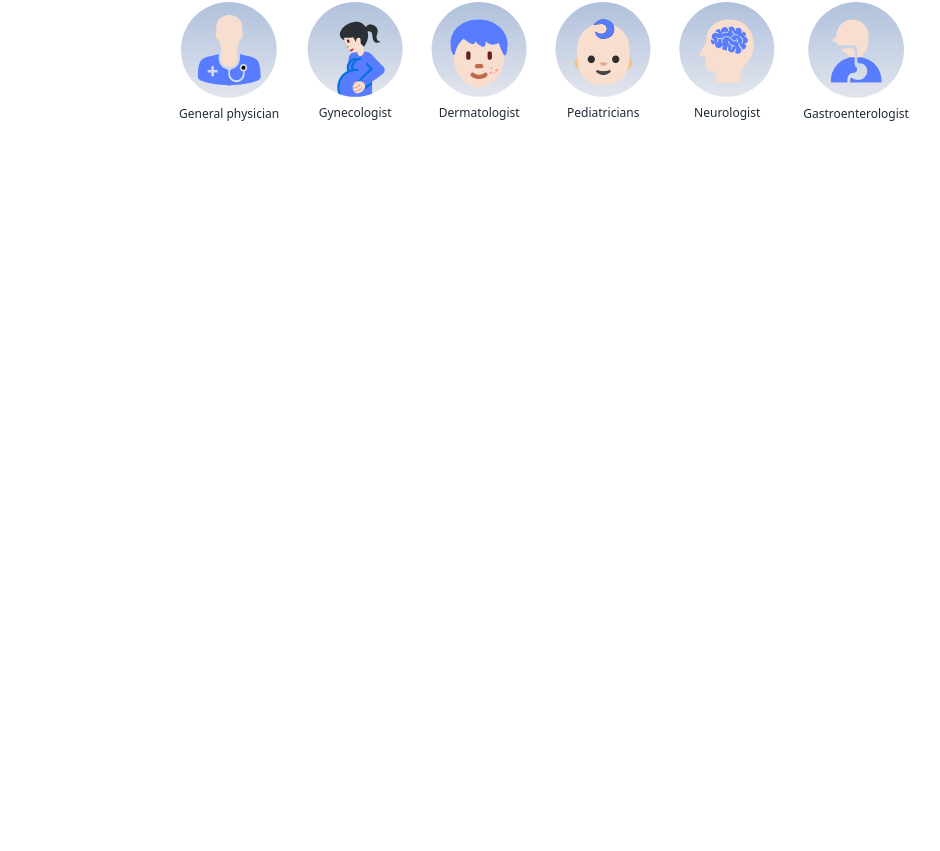
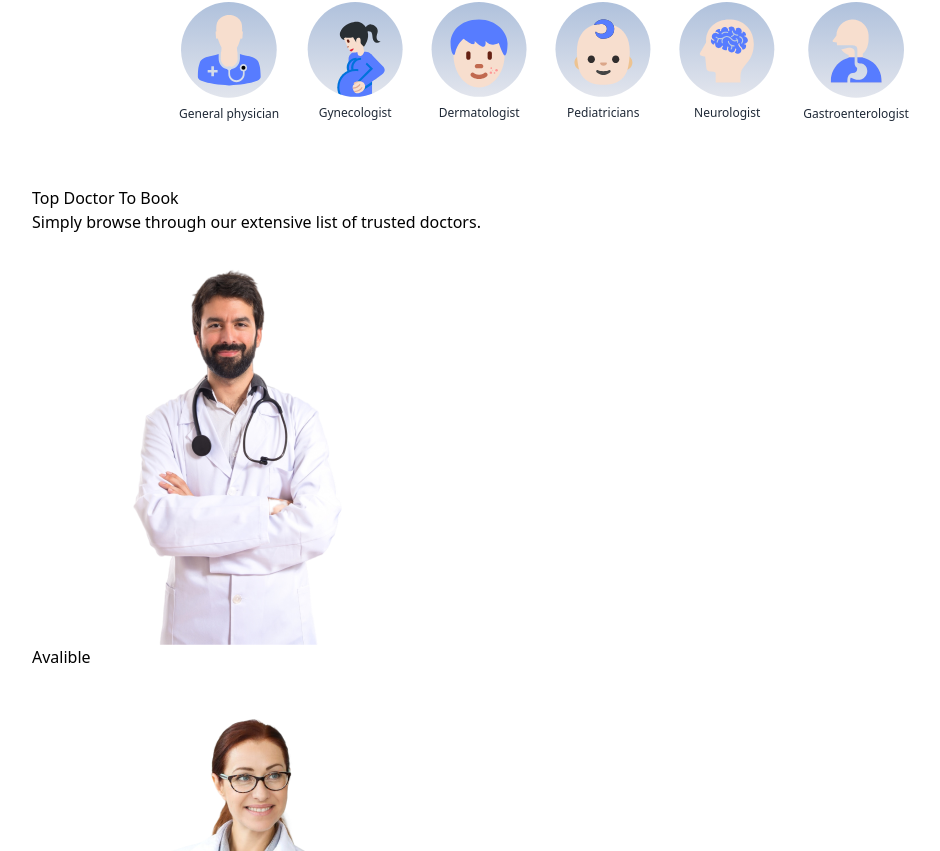
Before and after one commit to anweshmund/med-book, a React (Vite) app in the folder med-front/: page / in a window 1280 px wide. Shown: the part 1209-2060 px from the top of the page, without its empty margins (96-1036 px from the left). Before the commit the page ends 1395 px from the top, so only its background shows below. Built offline with nearby package versions, Linux system fonts and the light colour scheme.

Commit message:
home page complete

```diff
--- /dev/null
+++ b/med-front/src/component/TopDoc.jsx
@@ -0,0 +1,25 @@
+import React from 'react'
+import { doctors } from '../assets/assets'
+
+const TopDoc = () => {
+  return (
+    <div>
+      <h1>Top Doctor To Book</h1>
+      <p> Simply  browse through  our  extensive  list of  trusted  doctors.</p>
+      <div>
+        {doctors.slice(0,10).map((item,index)=>(
+            <div>
+                <img src={item.image } alt=""/>
+                <div>
+                    <div>
+                        <p></p><p>Avalible</p>
+                    </div>
+                </div>
+            </div>
+        ))}
+      </div>
+    </div>
+  )
+}
+
+export default TopDoc
--- a/med-front/src/pages/Home.jsx
+++ b/med-front/src/pages/Home.jsx
@@ -1,12 +1,14 @@
 import React from 'react'
 import Header from '../component/Header'
 import SpecialityMenu from '../component/SpecialityMenu'
+import TopDoc from '../component/TopDoc'
 
 const Home = () => {
   return (
     <div>
      <Header/>
      <SpecialityMenu/>
+     <TopDoc/>
     </div>
   )
 }
```
